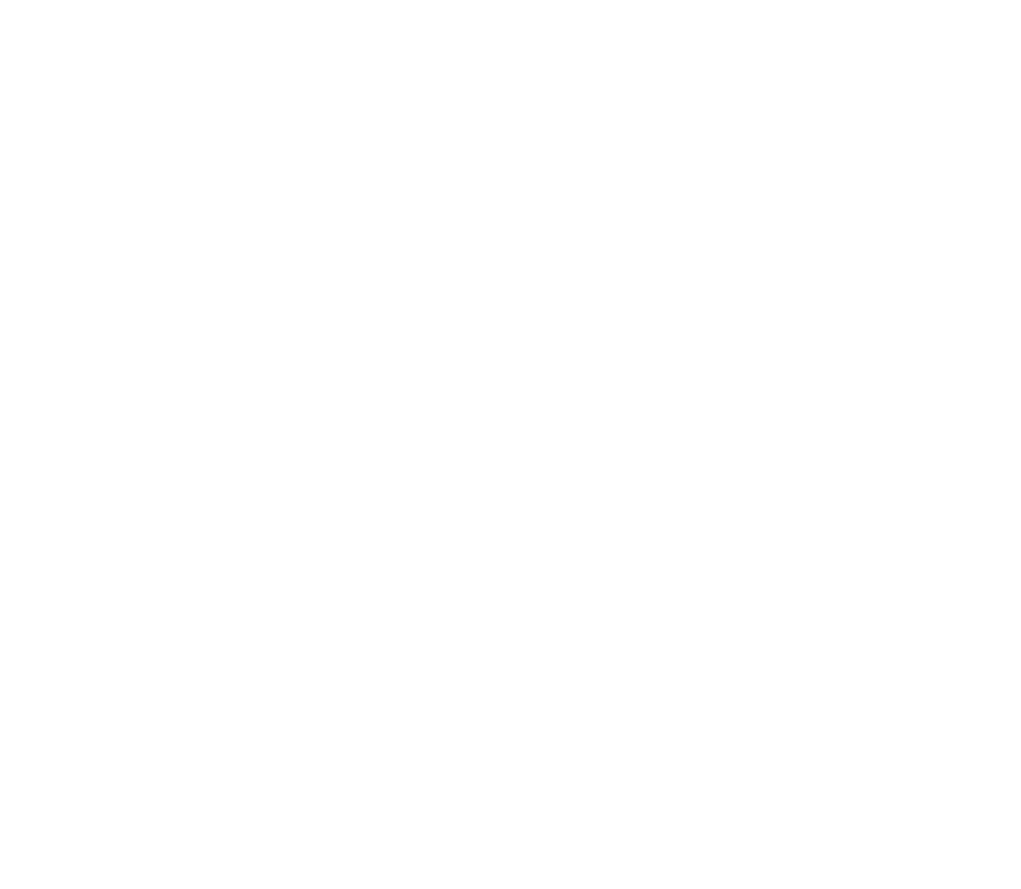
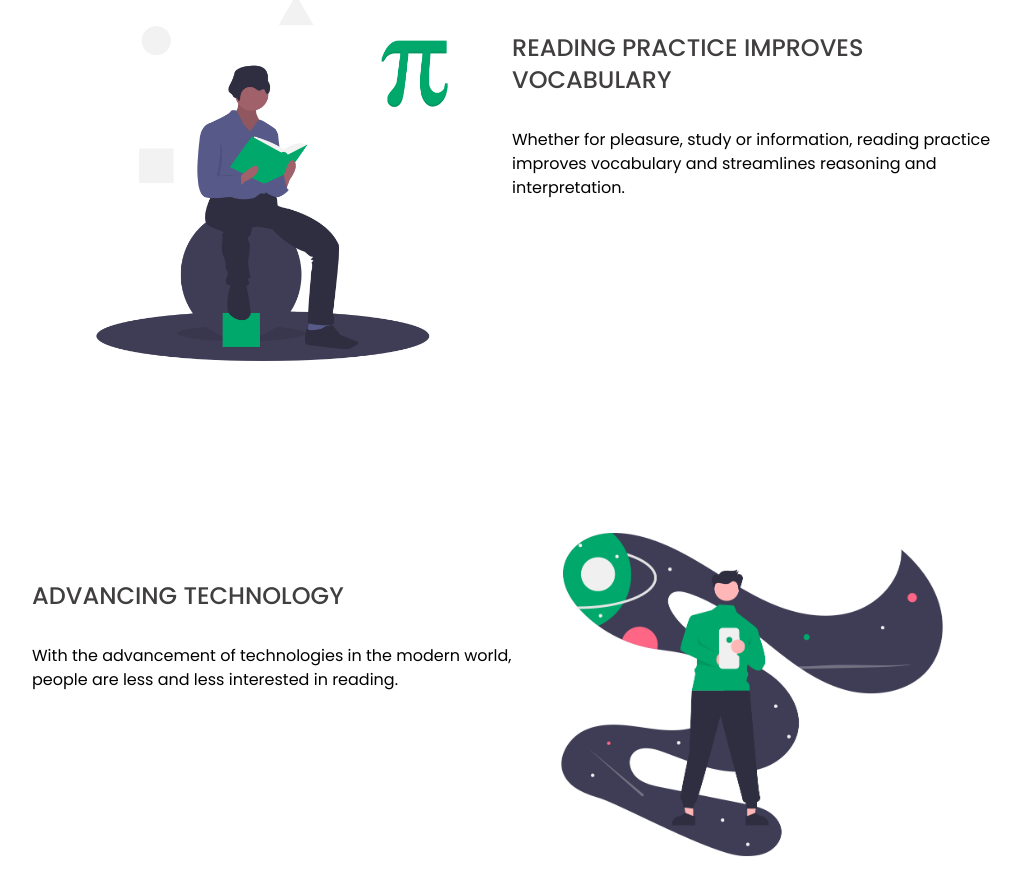
Before and after one commit to Alysson1013/bookfinder, a Vue app: page /#/ in a window 1280 px wide. Shown: the part 620-1509 px from the top of the page, without its empty margins (128-1149 px from the left). Before the commit the page ends 800 px from the top, so only its background shows below. Built offline with nearby package versions, Linux system fonts and the light colour scheme; a web font is replaced by a local one.

Commit message:
feat: custom section

```diff
--- /dev/null
+++ b/src/components/CustomSection.vue
@@ -0,0 +1,46 @@
+<!-- eslint-disable vue/no-parsing-error -->
+<template>
+  <div class="w-full bg-white content-center mt-24">
+    <div class="flex flex-row h-full px-8 mx-auto max-w-screen-lg">
+      <div class="w-1/2">
+        <template v-if="!reverse">
+          <img :src="require(`@/assets/${image}`)" />
+        </template>
+        <template v-else>
+          <p class="text-2xl font-poppins font-medium text-brand-gray-2 mt-20">
+            {{ title }}
+          </p>
+          <p class="font-poppins mt-8">
+            {{ describe }}
+          </p>
+        </template>
+      </div>
+      <div class="w-1/2">
+        <template v-if="!reverse">
+          <p class="text-2xl font-poppins font-medium text-brand-gray-2 mt-20">
+            {{ title }}
+          </p>
+          <p class="font-poppins mt-8">
+            {{ describe }}
+          </p>
+        </template>
+        <template v-else>
+          <img :src="require(`@/assets/${image}`)" />
+        </template>
+      </div>
+    </div>
+  </div>
+</template>
+<script lang="ts">
+import { defineComponent } from "vue";
+
+export default defineComponent({
+  name: "CustomSection",
+  props: {
+    title: String,
+    describe: String,
+    image: String,
+    reverse: Boolean,
+  },
+});
+</script>
--- a/src/components/MainSection.vue
+++ b/src/components/MainSection.vue
@@ -1,5 +1,5 @@
 <template>
-  <div class="w-full h-16 bg-white content-center mt-24">
+  <div class="w-full bg-white content-center mt-24">
     <div class="flex flex-row h-full px-8 mx-auto max-w-screen-lg">
       <div class="w-1/2">
         <p class="text-5xl font-poppins font-medium text-brand-gray-2">
--- a/src/views/HomePage.vue
+++ b/src/views/HomePage.vue
@@ -2,18 +2,31 @@
 <template>
   <MainNav />
   <MainSection />
+  <CustomSection
+    title="READING PRACTICE IMPROVES VOCABULARY"
+    describe="Whether for pleasure, study or information, reading practice improves vocabulary and streamlines reasoning and interpretation."
+    image="undraw_mathematics.png"
+  />
+  <CustomSection
+    title="ADVANCING TECHNOLOGY"
+    describe="With the advancement of technologies in the modern world, people are less and less interested in reading."
+    image="undraw_lost.png"
+    :reverse="true"
+  />
 </template>
 
 <script lang="ts">
 import { defineComponent } from "vue";
 import MainNav from "@/components/MainNav.vue";
 import MainSection from "@/components/MainSection.vue";
+import CustomSection from "@/components/CustomSection.vue";
 
 export default defineComponent({
   name: "HomePage",
   components: {
     MainNav,
     MainSection,
+    CustomSection,
   },
 });
 </script>
```
Also changed, not shown: src/assets/undraw_lost.png (added), src/assets/undraw_mathematics.png (added).
